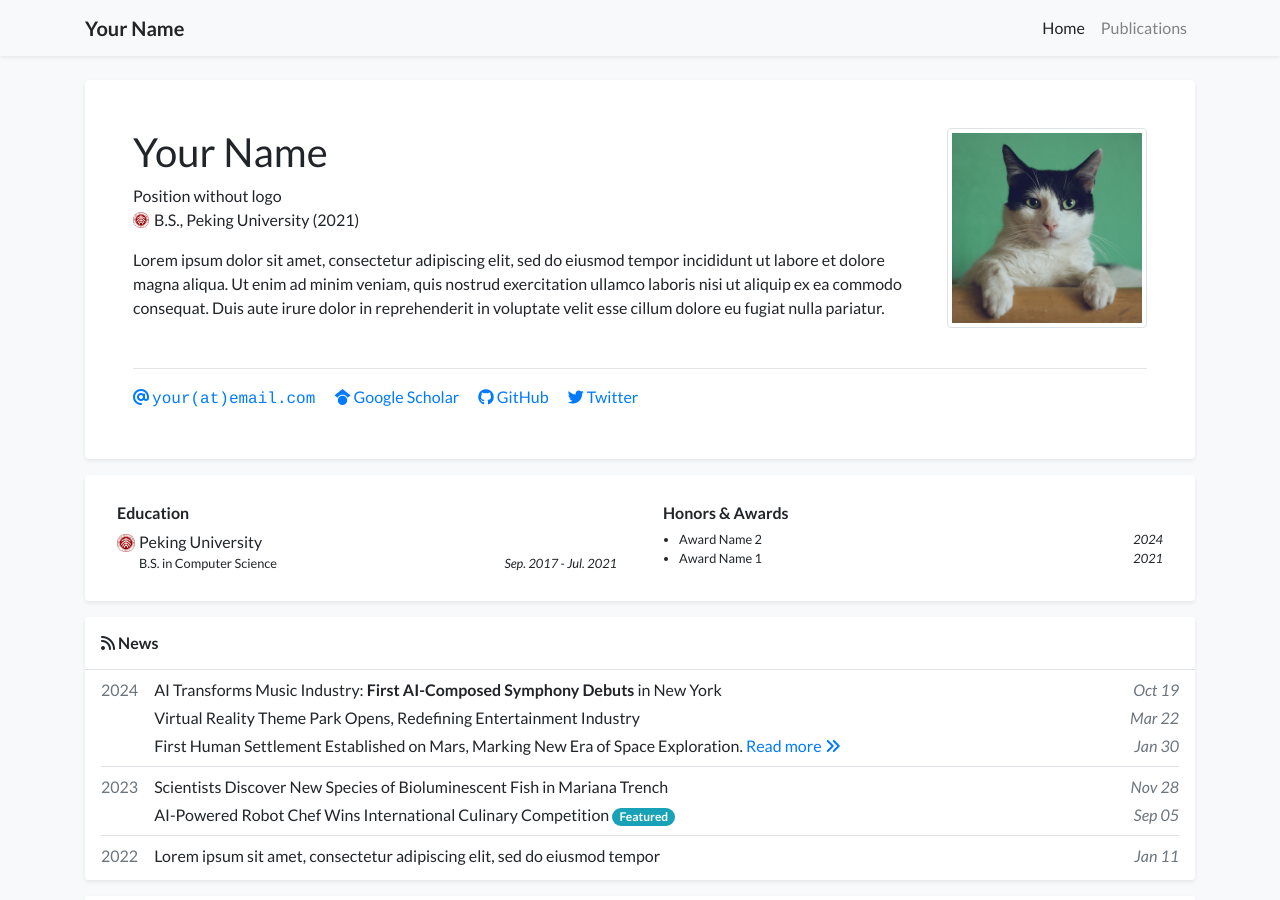
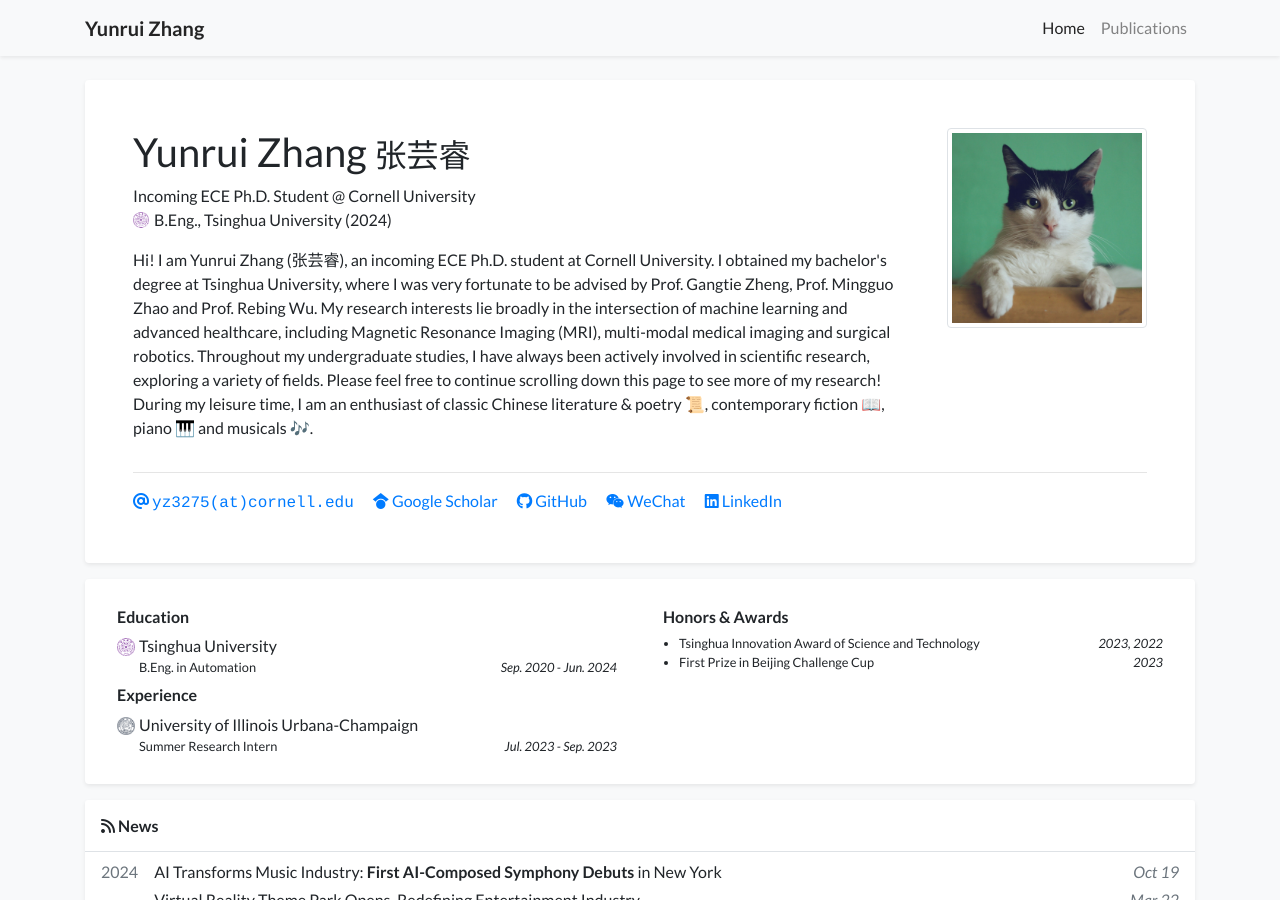
Before and after one commit to Kyrrego/Kyrrego.github.io, a Jekyll site: the page built from index.html, in a window 1280 px wide and 900 px high. Built offline with Jekyll 4.4.1, drawn with Linux system fonts in a browser that asks for light colours; a style sheet for code colours, icons or effects is not loaded.

Commit message:
Edited profile.yml

```diff
--- a/_data/profile.yml
+++ b/_data/profile.yml
@@ -1,47 +1,54 @@
-primary_name: "Your Name"
-secondary_name: ""
-navbar_name: "Your Name"
+primary_name: "Yunrui Zhang"
+secondary_name: "张芸睿"
+navbar_name: "Yunrui Zhang"
 
 positions:
-- name: Position without logo
-- logo: /assets/images/badges/PKU_red.png
-  name: B.S., Peking University (2021)
+- name: Incoming ECE Ph.D. Student @ Cornell University
+- logo: /assets/images/badges/Tsinghua_University_Logo.svg
+  name: B.Eng., Tsinghua University (2024)
 
-email: "your@email.com"
+email: "yz3275@cornell.edu"
 # cv_link: link-to-your-cv-file
-gscholar: your_google_scholar_id
-github: your_github_id
-twitter: your_twitter_id
-# wechat_qrcode: /assets/images/etc/wechat.jpg
-# wechat_prompt: >-
-#   Please tell me your <strong>name</strong> and <strong>affiliation</strong> (current or past) when adding my wechat. Thanks!
-# linkedin: your-linked-in-id
+gscholar: GMhO86wAAAAJ
+github: Kyrrego
+# twitter: your_twitter_id
+wechat_qrcode: /assets/images/etc/wechat_qr.JPG
+wechat_prompt: >-
+  Please tell me your <strong>name</strong> and <strong>affiliation</strong> (current or past) when adding my wechat. Thanks!
+linkedin: 5b465b279
 # orcid: 0000-0000-0000-0000
 
 short_bio: >-
-  Lorem ipsum dolor sit amet, consectetur adipiscing elit, sed do eiusmod tempor incididunt ut labore et dolore magna aliqua.
-  Ut enim ad minim veniam, quis nostrud exercitation ullamco laboris nisi ut aliquip ex ea commodo consequat.
-  Duis aute irure dolor in reprehenderit in voluptate velit esse cillum dolore eu fugiat nulla pariatur.
+  Hi! I am Yunrui Zhang (张芸睿), an incoming ECE Ph.D. student at Cornell University. I obtained my bachelor's degree at Tsinghua University, where I was very fortunate to be advised by Prof. Gangtie Zheng, Prof. Mingguo Zhao and Prof. Rebing Wu.
+
+
+  My research interests lie broadly in the intersection of machine learning and advanced healthcare, including Magnetic Resonance Imaging (MRI), multi-modal medical imaging and surgical robotics.
+
+
+  Throughout my undergraduate studies, I have always been actively involved in scientific research, exploring a variety of fields. Please feel free to continue scrolling down this page to see more of my research!
+
+
+  During my leisure time, I am an enthusiast of classic Chinese literature & poetry 📜, contemporary fiction 📖, piano 🎹 and musicals 🎶.
 
 portrait_url: /assets/images/photos/portrait.jpg
 portrait_caption: >-
-  Photo by Manja Vitolic on Unsplash (this caption is optional, comment it out to disable).
+  Photo taken by Jida on xx/xx/xxxx.
 
 education:
-- name: Peking University
-  logo: /assets/images/badges/PKU_red.png
-  position: B.S. in Computer Science
-  date: Sep. 2017 - Jul. 2021
+- name: Tsinghua University
+  logo: /assets/images/badges/Tsinghua_University_Logo.svg
+  position: B.Eng. in Automation
+  date: Sep. 2020 - Jun. 2024
 
-# experience:
-# - name: Peking University
-#   logo: /assets/images/badges/PKU_red.png
-#   position: Research Intern
-#   date: Sep. 2019 - Jul. 2021
+experience:
+- name: University of Illinois Urbana-Champaign
+  logo: /assets/images/badges/UIUC_seal.png
+  position: Summer Research Intern
+  date: Jul. 2023 - Sep. 2023
 
 
 awards:
-- name: Award Name 2
-  date: 2024
-- name: Award Name 1
-  date: 2021
+- name: Tsinghua Innovation Award of Science and Technology
+  date: 2023, 2022
+- name: First Prize in Beijing Challenge Cup
+  date: 2023
```
Also changed, not shown: assets/images/badges/Cornell_University_seal.png (added), assets/images/badges/Tsinghua_University_Logo.svg (added), assets/images/badges/UIUC_seal.png (added), assets/images/etc/wechat_qr.JPG (added).
